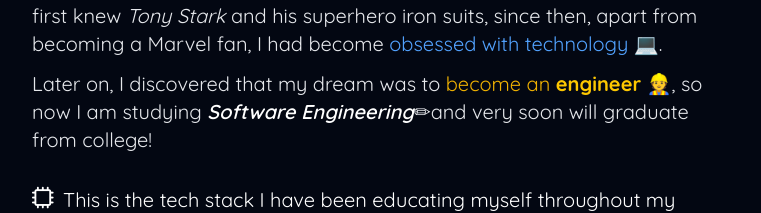
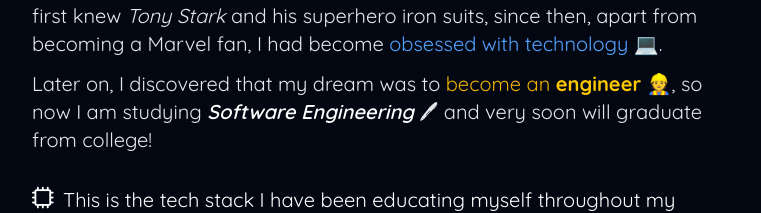
Before and after one commit to agusOlivieri/Portfolio, a Vue app: page / in a window 1280 px wide. Shown: the part 3121-3334 px from the top of the page, without its empty margins (256-1017 px from the left). Built offline with nearby package versions, Linux system fonts and the light colour scheme; a web font is replaced by a local one.

Commit message:
changed emoji

```diff
--- a/src/components/AboutMe.vue
+++ b/src/components/AboutMe.vue
@@ -59,7 +59,7 @@ const TECHNOLOGIES = {
             I remember the first time I watched <span class="text-red-600">Iron Man 1</span> as a little kid, that was when I first knew <span class="italic">Tony Stark</span> and his superhero iron suits, since then, apart from becoming a Marvel fan, I had become<span class="text-blue-400"> obsessed with technology</span> 💻.
         </p>
         <p class="text-xl mb-8">
-            Later on, I discovered that my dream was to <span class="text-yellow-500">become an <span class="text-yellow-400 font-bold">engineer</span></span> 👷, so now I am studying <span class="font-semibold italic text-white">Software Engineering</span>✏and very soon will graduate from college!
+            Later on, I discovered that my dream was to <span class="text-yellow-500">become an <span class="text-yellow-400 font-bold">engineer</span></span> 👷, so now I am studying <span class="font-semibold italic text-white">Software Engineering</span> 🖊 and very soon will graduate from college!
         </p>
         <h3 class="text-xl mb-4 text-white text-pretty">
             <i class="pi pi-microchip me-1" style="font-size: 1.35rem;"></i>
```
